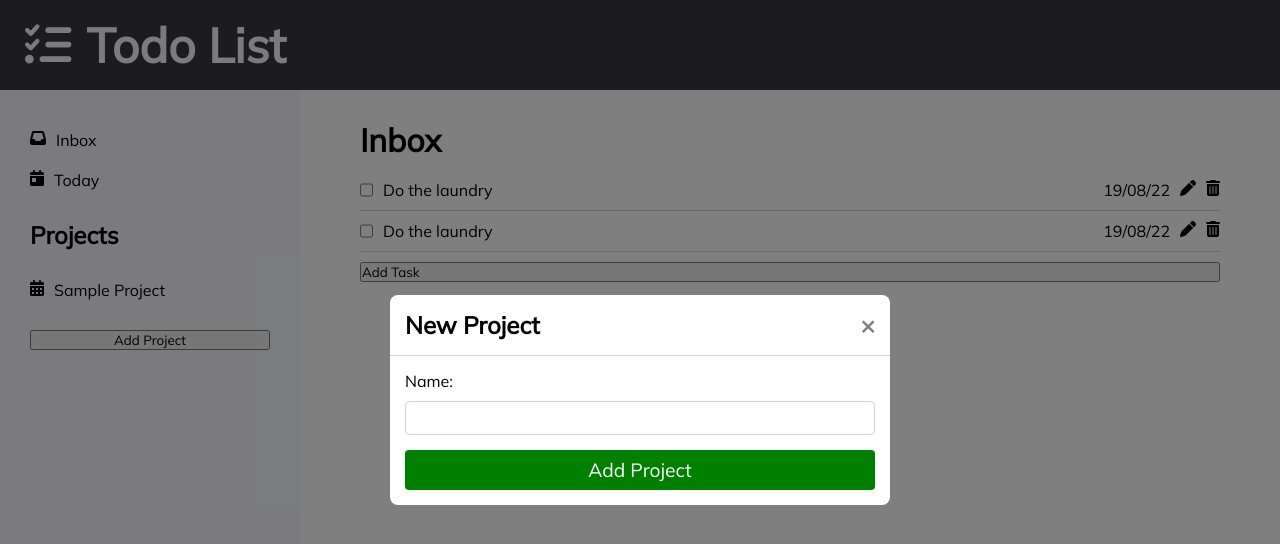
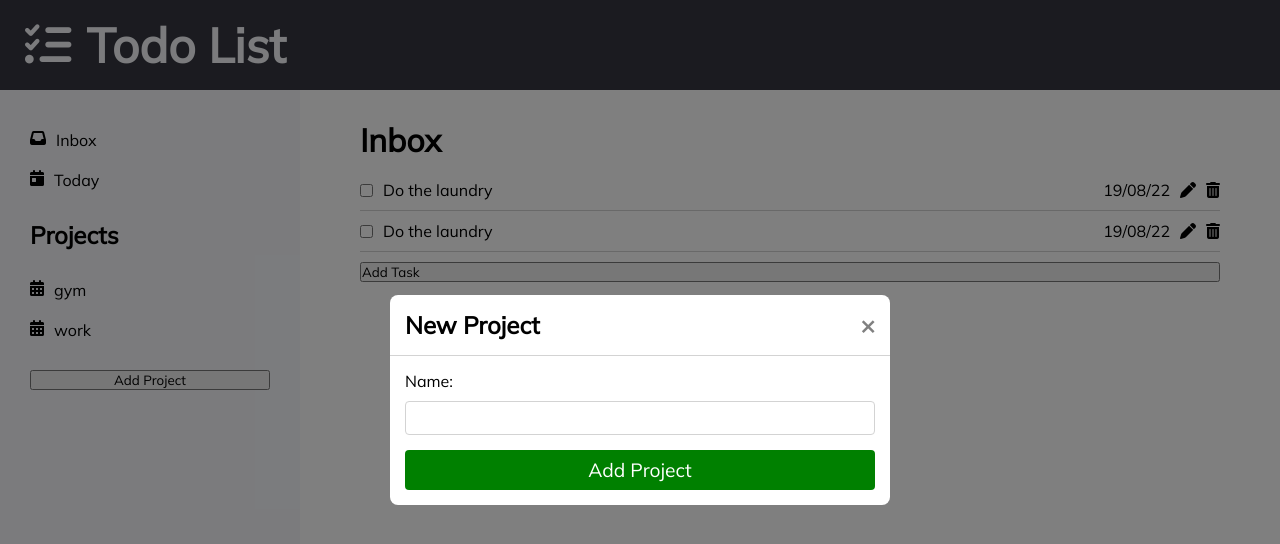
Before and after one commit to kmatic/todo-list, a website built with webpack: page dist/index.html in a window 1280 px wide. Both pictures are taken after a click on the button "Add Project". Built offline with nearby package versions, Linux system fonts and the light colour scheme.

Commit message:
add project functionality code cleanup

```diff
--- a/src/domController.js
+++ b/src/domController.js
@@ -1,35 +1,24 @@
-const projectBtn = document.querySelector(".create-project");
-const todoBtn = document.querySelector('.create-todo');
+import { Project, allProjects } from './project';
+import { addProject } from './logic';
 
-projectBtn.addEventListener("click", toggleProjectModal);
-todoBtn.addEventListener('click', toggleTodoModal);
+// Add Project Modal Toggle
 
-function toggleProjectModal() {
-    const projectModal = document.querySelector(".project-modal");
-    const closeBtn = document.querySelectorAll(".close-button")[0];
-
+export function toggleProjectModal() {
+    const projectModal = document.querySelector('.project-modal');
     projectModal.classList.add('show-modal');
-
-    closeBtn.addEventListener('click', () => {
-        closeModal(projectModal);
-    });
 
     window.addEventListener('click', (e) => {
         if (e.target === projectModal) {
-            closeModal(projectModal);
+            closeProjectModal();
         }
     });
 }
 
-function toggleTodoModal() {
+// Add todo modal toggle
+
+export function toggleTodoModal() {
     const todoModal = document.querySelector('.todo-modal');
-    const closeBtn = document.querySelectorAll(".close-button")[1];
-
     todoModal.classList.add('show-modal');
-
-    closeBtn.addEventListener('click', () => {
-        closeModal(todoModal);
-    });
 
     window.addEventListener('click', (e) => {
         if (e.target === todoModal) {
@@ -38,8 +27,64 @@ function toggleTodoModal() {
     });
 }
 
-function closeModal(modal) {
-    modal.classList.remove('show-modal');
+function initProjectModalBtn() {
+    const closeBtn = document.querySelectorAll('.close-button')[0];
+    const addProjectSubmit = document.querySelector('#submit-project');
+
+    closeBtn.addEventListener('click', () => {
+        closeProjectModal();
+    });
+
+    addProjectSubmit.addEventListener('click', () => {
+        addProject();
+        renderProjects();
+        closeProjectModal();
+        console.log(allProjects);
+    });
 }
 
-export { toggleProjectModal, toggleTodoModal, closeModal }
+function initTodoModalBtn() {
+    const closeBtn = document.querySelectorAll('.close-button')[1];
+
+    closeBtn.addEventListener('click', () => {
+        closeModal(todoModal);
+    });
+}
+
+// Close modal
+
+export function closeProjectModal() {
+    const projectModal = document.querySelector('.project-modal');
+    projectModal.classList.remove('show-modal');
+}
+
+function closeTodoModal() {
+    const todoModal = document.querySelector('.todo-modal');
+    todoModal.classList.remove('show-modal');
+}
+
+// Projects dom &
+
+export function renderProjects() {
+    const projectsContainer = document.querySelector('.projects');
+    projectsContainer.innerHTML = '';
+    allProjects.forEach(project => {
+        const newProjectDom = document.createElement('div');
+        newProjectDom.classList.add('projects-item');
+        newProjectDom.innerHTML = `<i class='fa-solid fa-calendar-days'></i>
+                                  ${project.name}`;
+        projectsContainer.appendChild(newProjectDom);
+    });
+}
+
+export function initWebpage() {
+    const addProjectModal = document.querySelector('.create-project');
+    const addtodoModal = document.querySelector('.create-todo');
+
+    addProjectModal.addEventListener('click', toggleProjectModal);
+    addtodoModal.addEventListener('click', toggleTodoModal);
+
+    initProjectModalBtn()
+    initTodoModalBtn();
+    renderProjects();
+}
--- a/src/index.js
+++ b/src/index.js
@@ -1 +1,5 @@
-import { toggleProjectModal, toggleTodoModal, closeModal } from "./domController";
+import { initWebpage } from "./domController";
+import Todo from "./todo";
+import { Project, allProjects } from "./project";
+
+initWebpage();
--- /dev/null
+++ b/src/logic.js
@@ -0,0 +1,14 @@
+import { Project, allProjects } from "./project";
+import { renderProjects, closeProjectModal } from "./domController";
+
+export function addProject() {
+    const projectNameInput = document.querySelector('#projectName');
+    const projectName = projectNameInput.value;
+
+    // if (projectName === '') {
+    //     alert('Name cannot be empty');
+    //     return;
+    // }
+
+    allProjects.push(new Project(projectName));
+}
--- a/src/project.js
+++ b/src/project.js
@@ -1,32 +1,41 @@
-export default class Project {
+class Project {
     constructor(name) {
-        this.name = name;
-        this.projectTodos = [];
+        this._name = name;
+        this._todos = [];
     }
 
     get name() {
-        return this.name;
+        return this._name;
     }
 
-    get projectTodos() {
-        return this.projectTodos;
+    get todos() {
+        return this.todos;
     }
 
     set name(value) {
         if (value) {
-            this.name = value;
+            this._name = value;
         }
     }
 
-    set projectTodos(value) {
+    set todos(value) {
         if (value) {
-            this.projectTodos = value;
+            this._todos = value;
         }
     }
 
     addTodo(newTodo) {
         if (newTodo) {
-            this.projectTodos.push(newTodo);
+            this._todos.push(newTodo);
         }
     }
 }
+
+let allProjects = [];
+let gym = new Project('gym');
+let work = new Project('work');
+allProjects.push(gym);
+allProjects.push(work);
+
+
+export { Project, allProjects }
--- a/src/todo.js
+++ b/src/todo.js
@@ -1,50 +1,50 @@
 export default class Todo {
     constructor(title, description, dueDate, priority) {
-        this.title = title;
-        this.description = description;
-        this.dueDate = dueDate;
-        this.priority = priority;
+        this._title = title;
+        this._description = description;
+        this._dueDate = dueDate;
+        this._priority = priority;
     }
 
     // get methods
     get title() {
-        return this.title;
+        return this._title;
     }
 
     get description() {
-        return this.description;
+        return this._description;
     }
 
     get dueDate() {
-        return this.dueDate;
+        return this._dueDate;
     }
 
     get priority() {
-        return this.priority;
+        return this._priority;
     }
 
     // set methods
     set title(value) {
         if (value) {
-            this.title = value;
+            this._title = value;
         }
     }
 
     set description(value) {
         if (value) {
-            this.description = value;
+            this._description = value;
         }
     }
 
     set dueDate(value) {
         if (value) {
-            this.dueDate = value;
+            this._dueDate = value;
         }
     }
 
     set priority(value) {
         if (value) {
-            this.priority = value;
+            this._priority = value;
         }
     }
 }
--- a/webpack.config.js
+++ b/webpack.config.js
@@ -1,7 +1,13 @@
 const path = require('path');
+const HtmlWebpackPlugin = require('html-webpack-plugin');
 
 module.exports = {
+  mode: 'development',
   entry: './src/index.js',
+  devtool: 'inline-source-map',
+  devServer: {
+    static: './dist',
+  },
   output: {
     filename: 'main.js',
     path: path.resolve(__dirname, 'dist'),
```
Also changed, not shown: package.json (+6 -2 lines), dist/index.html, dist/main.js, dist/style.css, 1 other file.
